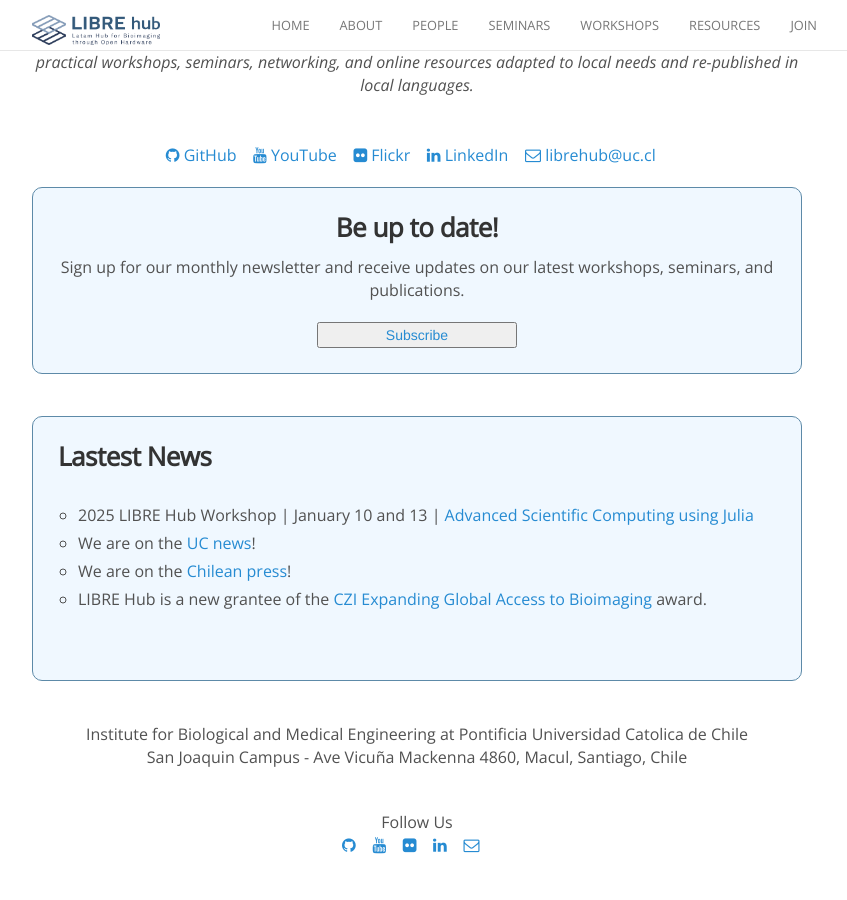
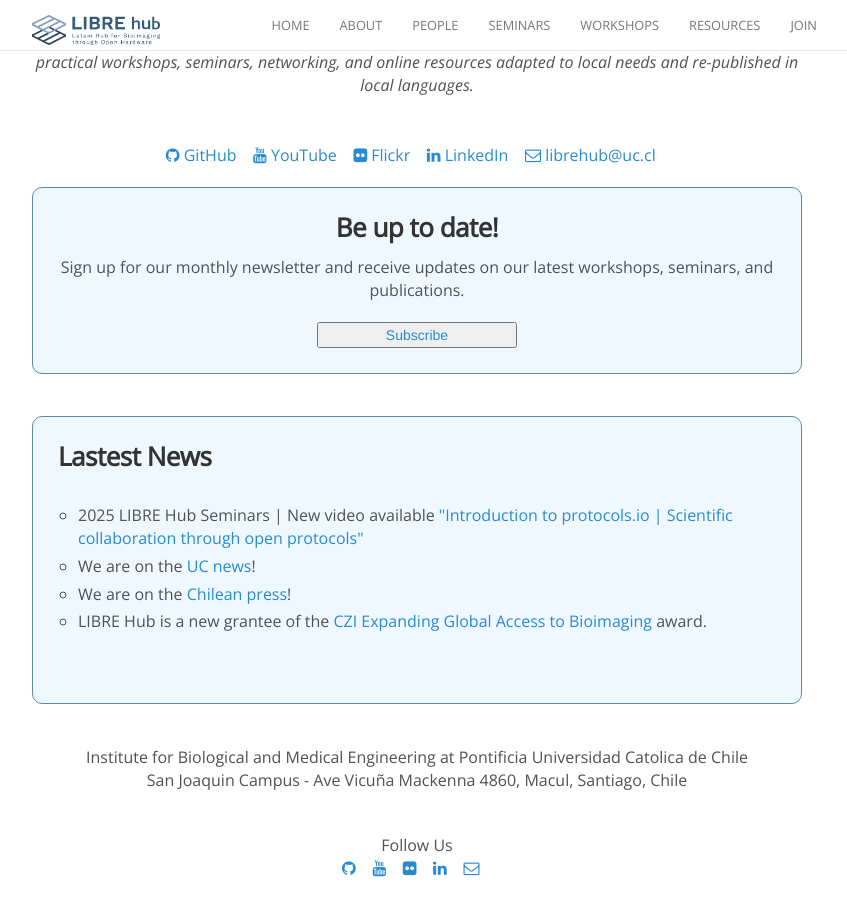
Before and after one commit to LIBREhub/LIBREhub.github.io, a Jekyll site: the page built from index.html, in a window 1280 px wide and 900 px high, scrolled down 571 px. Shown: the whole window, without its empty margins (223-1070 px from the left). Built offline with Jekyll 4.4.1, drawn with Linux system fonts in a browser that asks for light colours; nearby versions of some CDN libraries; before the commit the page ends 1448 px from its top, so only the background shows below that.

Commit message:
Update news

```diff
--- a/_data/news.yml
+++ b/_data/news.yml
@@ -1,5 +1,5 @@
-- date: 2025-01-03
-  details: 2025 LIBRE Hub Workshop | January 10 and 13 | <a href="https://librehub.github.io/2024/12/19/julia-ws-2024.html" target="_blank">Advanced Scientific Computing using Julia</a>
+- date: 2025-11-29
+  details: 2025 LIBRE Hub Seminars | New video available <a href="https://youtu.be/p5JOMaQnqZI?si=XQx29-4FWekwba8I" target="_blank">"Introduction to protocols.io | Scientific collaboration through open protocols"</a>
 
 - date: 2021-11-23
   details: We are on the <a href="https://www.uc.cl/noticias/fundacion-de-mark-zuckerberg-y-priscilla-chan-premia-a-investigadores-chilenos/" target="_blank">UC news</a>!
```
